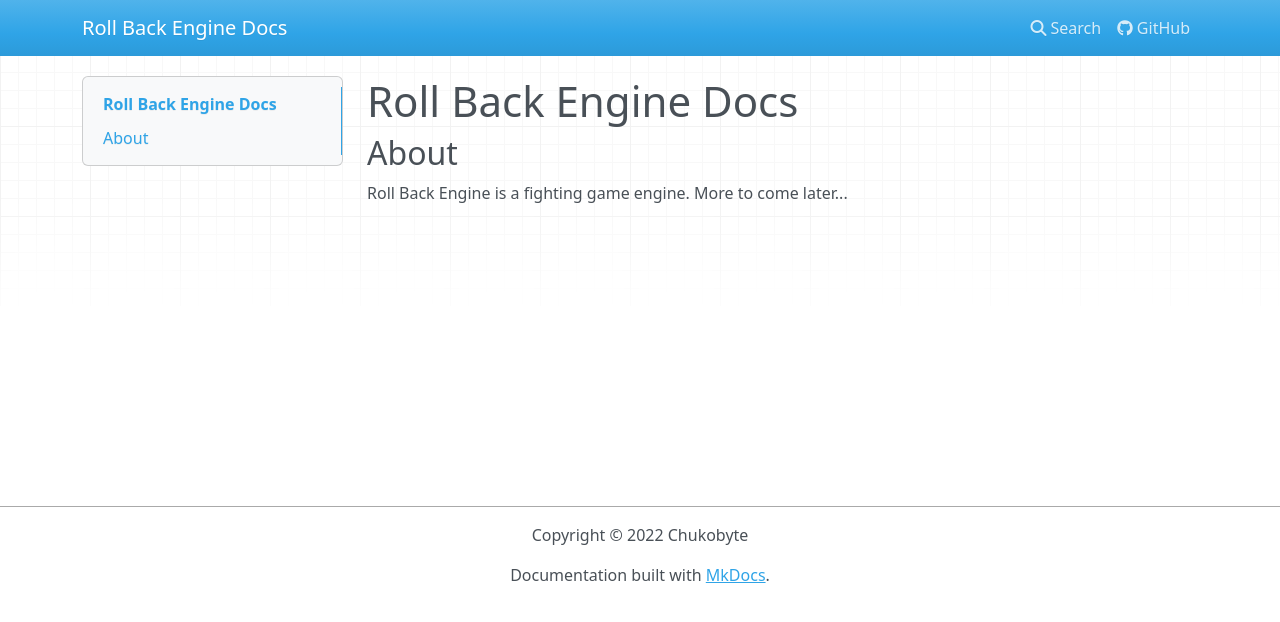
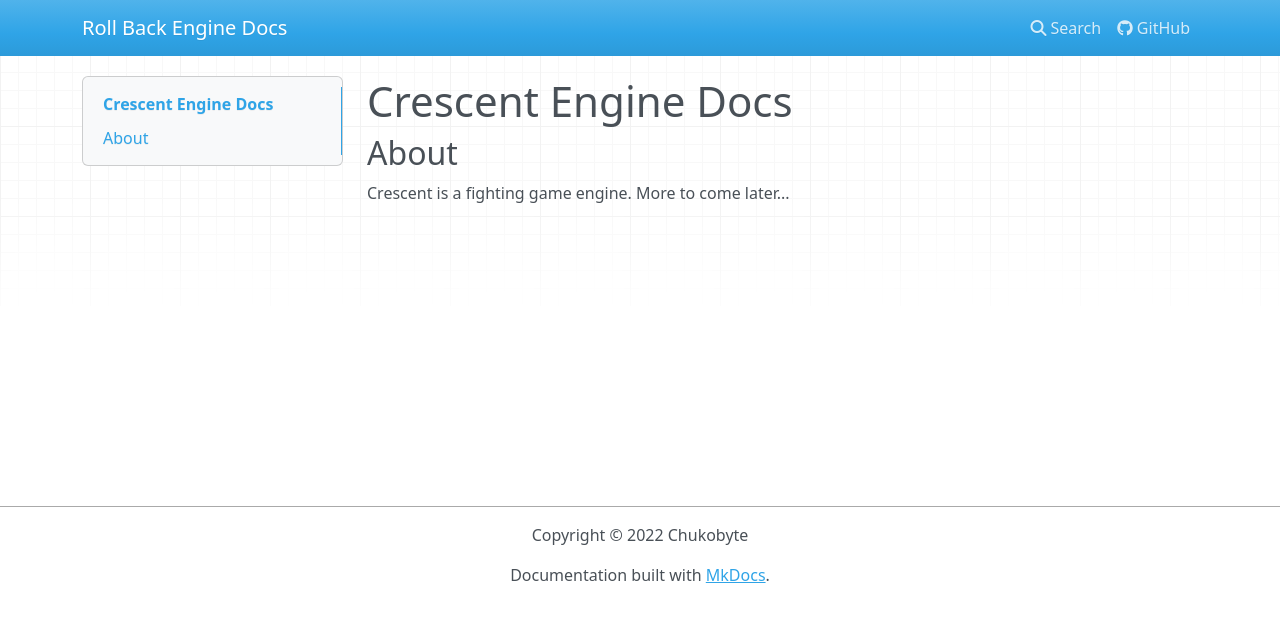
Before and after one commit to Chukobyte/crescent, an MkDocs documentation site: the page built from docs/index.md, in a window 1280 px wide. Shown: the top 622 px of the page. Built offline with MkDocs 1.6.1, drawn with Linux system fonts in a browser that asks for light colours; nearby versions of some CDN libraries.

Commit message:
More rename updates.

```diff
--- a/docs/index.md
+++ b/docs/index.md
@@ -1,5 +1,5 @@
-# Roll Back Engine Docs
+# Crescent Engine Docs
 
 ## About
 
-Roll Back Engine is a fighting game engine.  More to come later...
+Crescent is a fighting game engine.  More to come later...
--- a/mkdocs.yml
+++ b/mkdocs.yml
@@ -1,7 +1,7 @@
 site_name: Roll Back Engine Docs
-repo_url: https://github.com/Chukobyte/roll-back-engine
+repo_url: https://github.com/Chukobyte/crescent
 edit_uri: ""
-site_description: Documentation for the Roll Back Game Engine.
+site_description: Documentation for the Crescent Game Engine.
 site_author: Chukobyte
 copyright: 'Copyright &copy; 2022 Chukobyte'
 
--- a/vcpkg.json
+++ b/vcpkg.json
@@ -1,5 +1,5 @@
 {
-  "name": "roll-back-engine",
+  "name": "crescent-engine",
   "version": "0.0.1",
   "dependencies": [
     {
```
Also changed, not shown: README.md (+4 -4 lines), editor/README.md (+2 -2 lines), engine/README.md (+2 -2 lines), rbe_py_api/README.md (+2 -2 lines), test_games/fighter_test/README.md (+1 -1 lines).
